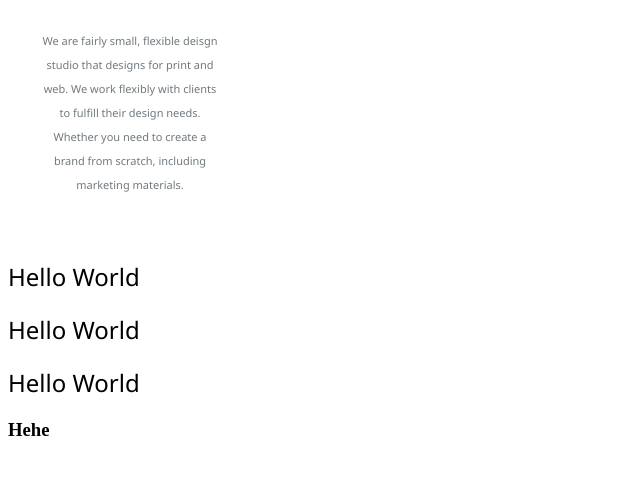
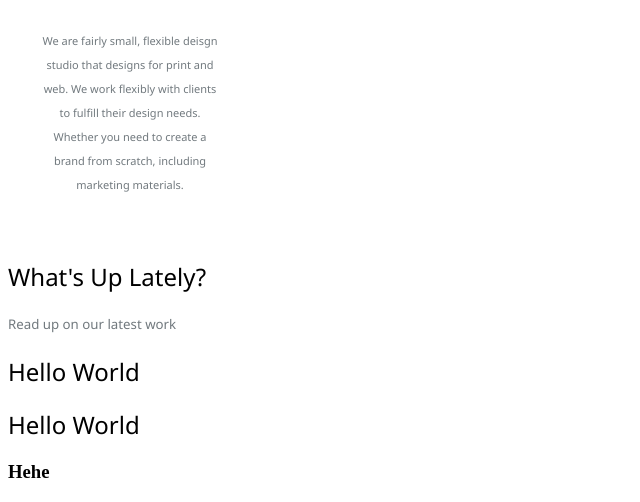
Before and after one commit to kellyzyhuang/lab-02, a plain HTML site: page index.html in a window 1280 px wide. Shown: the part 1541-2043 px from the top of the page, without its empty margins (0-640 px from the left). Before the commit the page ends 2001 px from the top, so only its background shows below. Drawn offline with Linux system fonts and the light colour scheme.

Commit message:
add news heading and subheading

```diff
--- a/index.html
+++ b/index.html
@@ -83,7 +83,8 @@
     <section class="news">
       <div class="news-inner-container">
         <div class="news-heading">
-          <h2 class="section-heading">Hello World</h2>
+          <h2 class="section-heading">What's Up Lately?</h2>
+          <h5 class="section-subheading">Read up on our latest work</h5>
         </div>
         <div class="news-box">
         </div>
```
